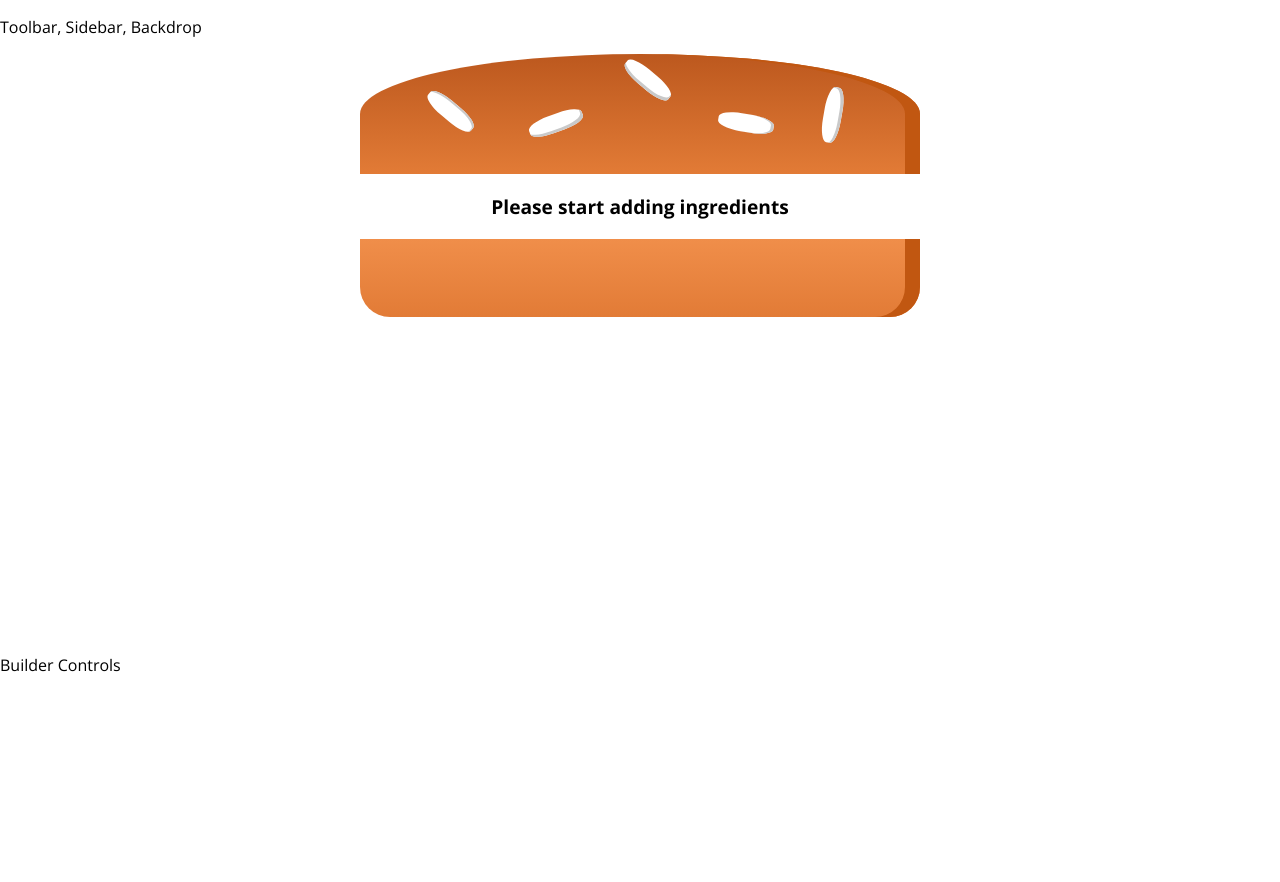
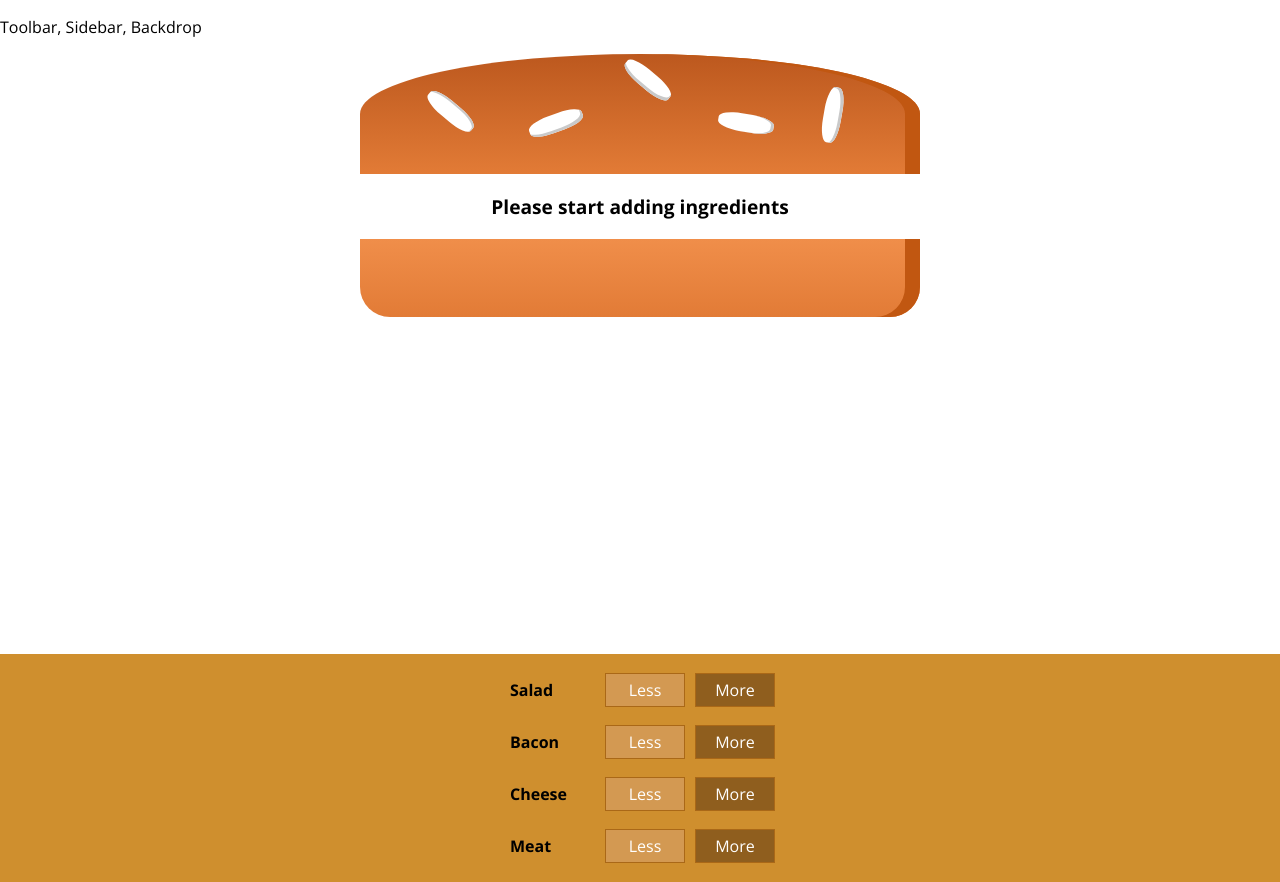
Before and after one commit to papawlo/burger-builder-app, a React app: page / in a window 1280 px wide. Before the commit the page ends 800 px from the top, so only its background shows below. Built offline with nearby package versions, Linux system fonts and the light colour scheme.

Commit message:
132. Outputting Multiple Build Controls

```diff
--- a/src/components/Burger/BuildControls/BuildControls.js
+++ b/src/components/Burger/BuildControls/BuildControls.js
@@ -1,11 +1,23 @@
 import React from 'react';
 
-const buildControls = props => {
-    return (
-        <div>
+import classes from './BuildControls.css'
+import BuildControl from './BuildControl/BuildControl'
 
-        </div>
-    );
-};
+const controls = [
+    { label: 'Salad', type: 'salad' },
+    { label: 'Bacon', type: 'bacon' },
+    { label: 'Cheese', type: 'cheese' },
+    { label: 'Meat', type: 'meat' },
+]
+const buildControls = props => (
+    <div className={classes.BuildControls}>
+        {controls.map(ctrl => (
+            <BuildControl
+                key={ctrl.label}
+                label={ctrl.label}
+                added={props.ingredientAdded}></BuildControl>
+        ))}
+    </div>
+);
 
 export default buildControls;
--- a/src/containers/BurgerBuilder/BurgerBuilder.js
+++ b/src/containers/BurgerBuilder/BurgerBuilder.js
@@ -1,7 +1,15 @@
 import React, { Component } from "react";
 import Aux from '../../hoc/Auxiliary';
 import Burger from '../../components/Burger/Burger';
+import BuildControls from '../../components/Burger/BuildControls/BuildControls';
 
+
+const INGREDIENT_PRICES = {
+    salad: 0.5,
+    bacon: 0.7,
+    cheese: 0.4,
+    meat: 1.3,
+}
 class BurgerBuilder extends Component {
     // constructor(props) {
     //     super(props)
@@ -13,18 +21,34 @@
             bacon: 0,
             cheese: 0,
             meat: 0,
-        }
+        },
+        totalPrice: 4
     }
+
+    addIngredientHandler = (type) => {
+        const oldCount = this.state.ingredients[type];
+        const updateCount = oldCount + 1;
+        const updatedIngredients = {
+            ...this.state.ingredients
+        };
+
+        updatedIngredients[type] = updateCount;
+        const priceAddition = INGREDIENT_PRICES[type];
+        const oldPrice = this.state.totalPrice;
+        const newPrice = oldPrice + priceAddition;
+        this.setState({ totalPrice: newPrice, ingredients: updatedIngredients });
+    }
+    removeIngredientHandler = (type) => {
+
+    }
+
     render() {
         return (
             <div>
                 <Aux>
-                    <Burger ingredients={this.state.ingredients}>
-
-                    </Burger>
-                    <div>
-                        Builder Controls
-                    </div>
+                    <Burger ingredients={this.state.ingredients} />
+                    <BuildControls
+                        ingredientAdded={this.addIngredientHandler} />
                 </Aux>
             </div>
         );
```
